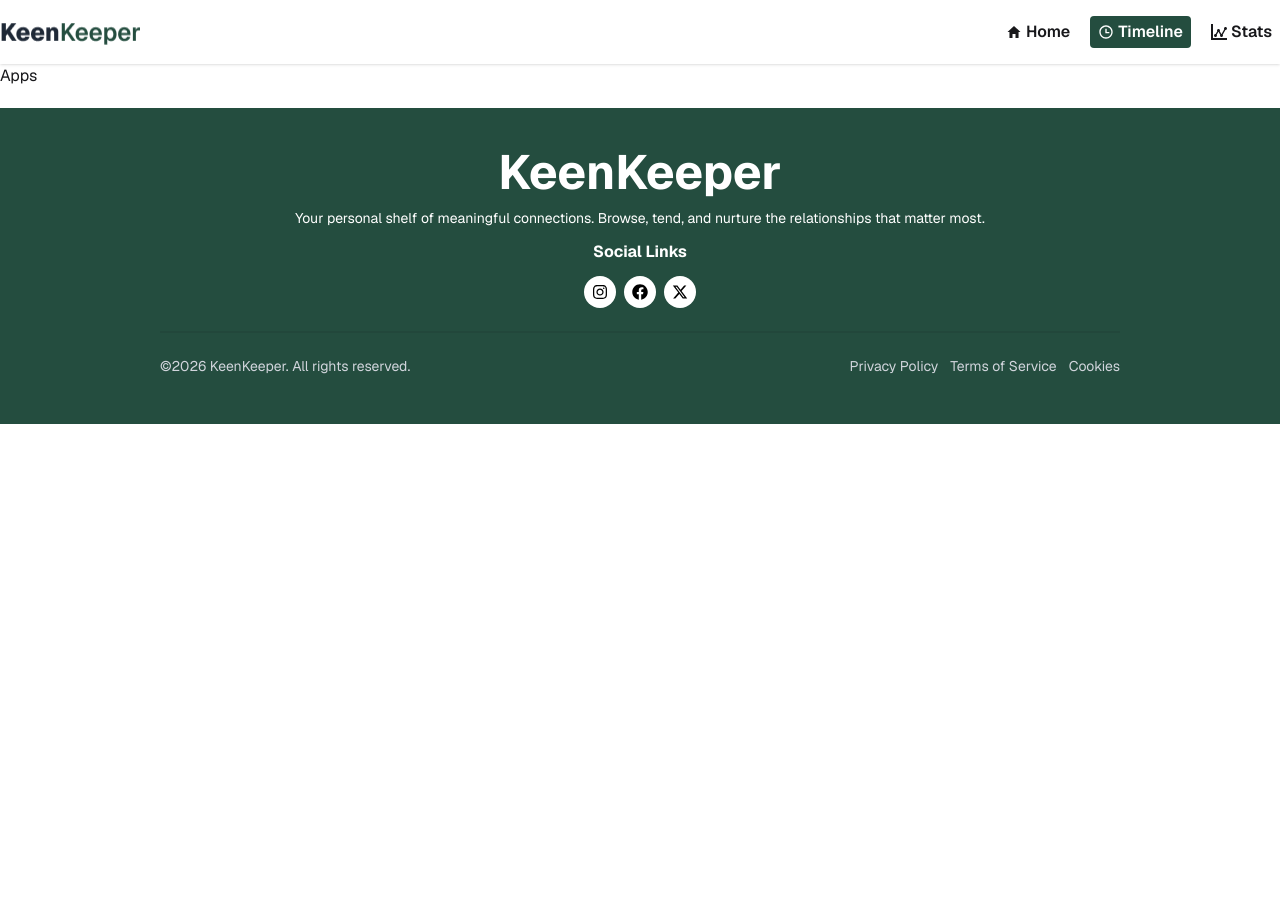
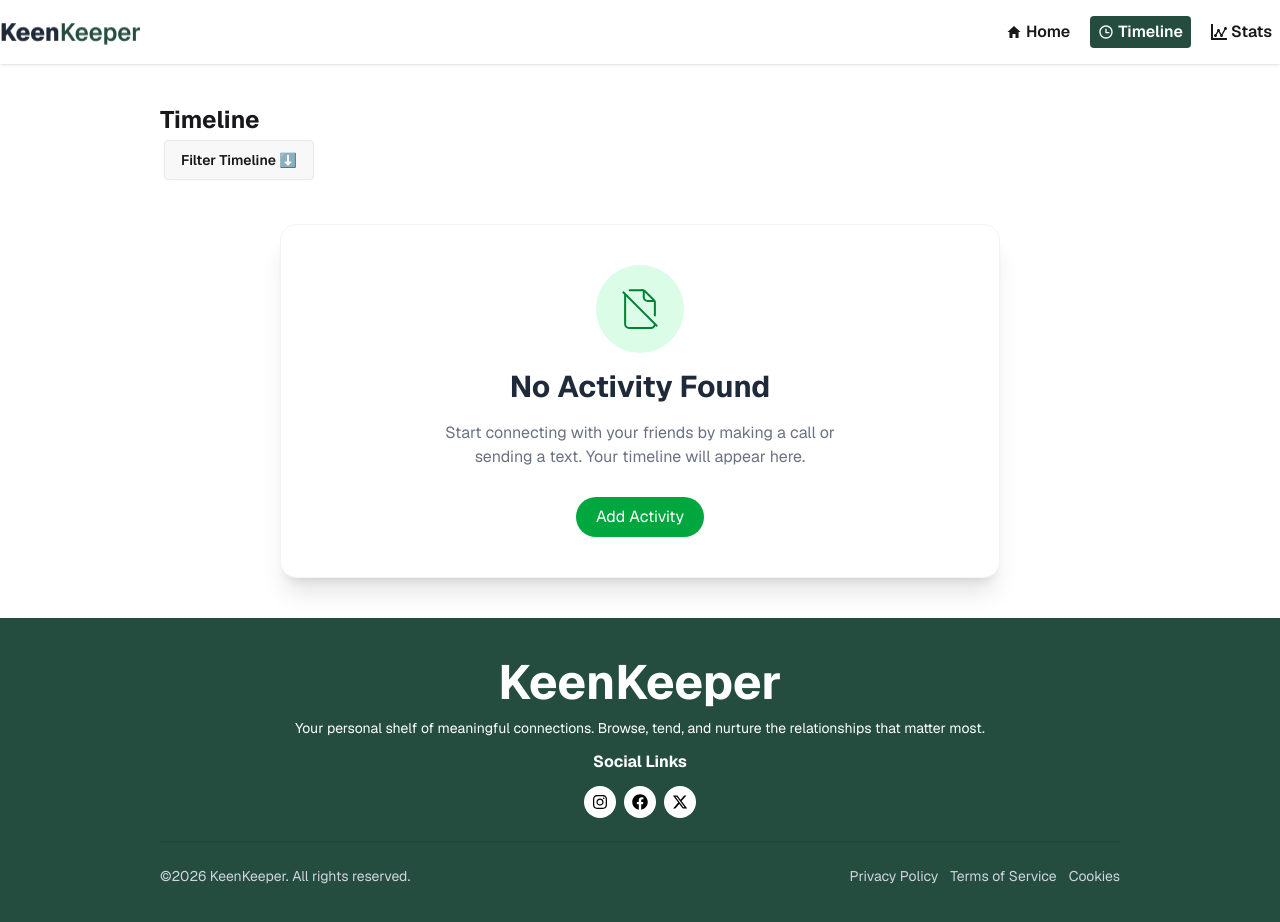
Before and after one commit to raju-codes77/A-7, a React (Vite) app: page /timeline in a window 1280 px wide. Shown: the top 922 px of the page. Before the commit the page ends 800 px from the top, so only its background shows below. Built offline with nearby package versions, Linux system fonts and the light colour scheme.

Commit message:
timline card added

```diff
--- a/package.json
+++ b/package.json
@@ -15,6 +15,7 @@
     "react-dom": "^19.2.4",
     "react-icons": "^5.6.0",
     "react-router": "^7.14.0",
+    "react-toastify": "^11.0.5",
     "tailwindcss": "^4.2.2"
   },
   "devDependencies": {
--- a/src/Components/Frienddetails/FrienddetailsCard.jsx
+++ b/src/Components/Frienddetails/FrienddetailsCard.jsx
@@ -1,8 +1,10 @@
-import React from 'react';
+import React, { useContext } from 'react';
 import { RiDeleteBin5Line, RiNotificationSnoozeLine } from 'react-icons/ri';
 import { IoArchiveOutline, IoVideocamOutline } from 'react-icons/io5';
 import { FiPhoneCall } from 'react-icons/fi';
 import { MdOutlineTextsms } from 'react-icons/md';
+import { toast } from 'react-toastify';
+import { FriendsActivityContext } from '../../Context/FriendsContext';
 
 const FrienddetailsCard = ({expectedFriend}) => {
      const friendStatus={
@@ -10,6 +12,26 @@ const FrienddetailsCard = ({expectedFriend}) => {
             due_soon:"bg-yellow-500 rounded-full px-2 text-white",
             on_track:"bg-[#244d3f] rounded-full px-2 text-white"
 
+        }
+
+        // context data access
+        const {audio,setAudio,video,setVideo,text,setText}=useContext(FriendsActivityContext);
+
+        // calling function handle
+
+        const handleCall=(friend,type)=>{
+                if(type==="Text"){
+                    toast.success(`Succesfully Sent ${type}  to ${friend?.name}`);
+                    setText([...text,friend]);
+                }
+                else if(type ==="Audio"){
+                    toast(`${type} Calling ${friend.name}`);
+                    setAudio([...audio,friend])
+                }
+                else{
+                    toast(`${type} Calling ${friend.name}`);
+                    setVideo([...video,friend])
+                }
         }
     return (
         <div className='w-3/4 mx-auto my-10'>
@@ -78,21 +100,21 @@ const FrienddetailsCard = ({expectedFriend}) => {
                </div>
 
                 {/* Snooze archieve and delete */}
-                <div className='min-h-[30px] col-span-2  bg--400 space-y-4'>
+                <div className='min-h-[30px] col-span-2   space-y-3'>
 
-                    <div className='bg-base-100  p-2 shadow-sm cursor-pointer hover:bg-gray-200 active:scale-95 '>
+                    <div className='bg-base-100  p-2 shadow-sm border border-gray-200 rounded cursor-pointer hover:bg-gray-200 active:scale-95 '>
 
                         <p className='font-semibold text-center flex items-center gap-1 justify-center'><RiNotificationSnoozeLine /> Snooze 2 Weeks</p>
 
                     </div>
 
-                    <div className='bg-base-100  p-2 shadow-sm cursor-pointer hover:bg-gray-200 active:scale-95 '>
+                    <div className='bg-base-100  p-2 shadow-sm border border-gray-200 rounded cursor-pointer hover:bg-gray-200 active:scale-95 '>
 
                         <p className='font-semibold text-center flex items-center gap-1 justify-center'><IoArchiveOutline /> Archive</p>
 
                     </div>
 
-                    <div className='bg-base-100  p-2 shadow-sm cursor-pointer hover:bg-gray-200 active:scale-95 '>
+                    <div className='bg-base-100  p-2 shadow-sm border border-gray-200 rounded cursor-pointer hover:bg-gray-200 active:scale-95 '>
 
                         <p className='font-semibold text-center text-red-600 flex items-center gap-1 justify-center'><RiDeleteBin5Line /> Delete</p>
 
@@ -105,21 +127,21 @@ const FrienddetailsCard = ({expectedFriend}) => {
                     <h2 className='text-[#244d3f] font-semibold'>Quick Check-In</h2>
                     <div className='grid md:grid-cols-3'>
                             <div className="card  bg-base-100 card-xs p-5 ">
-                                <button  className="card-body bg-gray-100 rounded cursor-pointer hover:bg-gray-200 active:scale-95  ">
+                                <button onClick={()=>handleCall(expectedFriend,"Audio")}  className="card-body bg-gray-100 rounded cursor-pointer hover:bg-gray-200 active:scale-95  ">
                                     <h2 className="font-bold text-2xl text-[#244d3f] text-center flex justify-center"><FiPhoneCall /></h2>
                                     <p className='text-center text-xl  text-gray-500'>Call</p>
 
                                 </button>
                                 </div>
                             <div className="card  bg-base-100 card-xs p-5 ">
-                                <button  className="card-body bg-gray-100 rounded cursor-pointer hover:bg-gray-200 active:scale-95  ">
+                                <button onClick={()=>handleCall(expectedFriend,"Text")}  className="card-body bg-gray-100 rounded cursor-pointer hover:bg-gray-200 active:scale-95  ">
                                     <h2 className="font-bold text-2xl text-[#244d3f] text-center flex justify-center"><MdOutlineTextsms /></h2>
                                     <p className='text-center text-xl  text-gray-500'>Text</p>
 
                                 </button>
                                 </div>
                             <div className="card   card-xs p-5 ">
-                                <button  className="card-body bg-gray-100 rounded cursor-pointer hover:bg-gray-200 active:scale-95 ">
+                                <button onClick={()=>handleCall(expectedFriend,"Video")} className="card-body bg-gray-100 rounded cursor-pointer hover:bg-gray-200 active:scale-95 ">
                                     <h2 className="font-bold text-2xl text-[#244d3f] text-center flex justify-center"><IoVideocamOutline /></h2>
                                     <p className='text-center text-xl  text-gray-500'>Video</p>
 
--- a/src/Components/FriendsList/FriendsList.jsx
+++ b/src/Components/FriendsList/FriendsList.jsx
@@ -1,10 +1,13 @@
-import React, {} from 'react';
+import React, { useContext } from 'react';
 import FriendsCard from '../Friendscard/FriendsCard';
 import useFriends from '../hooks/useFriends';
+import { FriendsActivityContext } from '../../Context/FriendsContext';
 
 // const friendsList=fetch('/friends.json').then(res=>res.json());
 
 const FriendsList = () => {
+    const contextData=useContext(FriendsActivityContext);
+    console.log(contextData,"context data")
     const {friends}=useFriends();
     return (
         <div className='w-3/4 mx-auto mt-8'>
--- /dev/null
+++ b/src/Components/Timeline/TimeLineCards.jsx
@@ -0,0 +1,21 @@
+import React, { useContext } from 'react';
+import { FriendsActivityContext } from '../../Context/FriendsContext';
+import TimelineCard from './TimelineCard';
+
+const TimeLineCards = () => {
+    const {audio,video,text}=useContext(FriendsActivityContext);
+    const allcards=[
+        ...audio.map(item=>({...item,type:"Audio"})),
+        ...video.map(item=>({...item,type:"Video"})),
+        ...text.map(item=>({...item,type:"Text"})),
+    ]
+    return (
+        <div className='space-y-3'>
+            {
+                allcards.map((card,index)=><TimelineCard key={index} card={card}></TimelineCard>)
+            }
+        </div>
+    );
+};
+
+export default TimeLineCards;
--- /dev/null
+++ b/src/Components/Timeline/Timeline.jsx
@@ -0,0 +1,39 @@
+import React, { useContext } from 'react';
+import { FriendsActivityContext } from '../../Context/FriendsContext';
+import TimelineNoFile from './TimelineNoFile';
+import TimelineCard from './TimelineCard';
+import TimeLineCards from './TimeLineCards';
+
+const Timeline = () => {
+
+    const {audio,video,text}=useContext(FriendsActivityContext);
+    return (
+        <div className='w-3/4 mx-auto my-10'>
+            <h2 className='font-bold text-2xl'>Timeline</h2>
+
+            {/* tmeline filter */}
+                    <div className="dropdown dropdown-center">
+                        <div tabIndex={0} role="button" className="btn m-1">Filter Timeline  ⬇️</div>
+                        <ul tabIndex="-1" className="dropdown-content menu bg-base-100 rounded-box z-1 w-52 p-2 shadow-sm">
+                            <li><a>By Audio</a></li>
+                            <li><a>By Vedio </a></li>
+                            <li><a>By Text </a></li>
+                        </ul>
+                    </div>
+
+                    {/* timeline card sectiom */}
+
+                        <div>
+                            {
+                                audio.length===0 && video.length===0 && text.length === 0?<TimelineNoFile></TimelineNoFile>:<TimeLineCards></TimeLineCards>
+
+
+
+                            }
+                        </div>
+
+        </div>
+    );
+};
+
+export default Timeline;
--- /dev/null
+++ b/src/Components/Timeline/TimelineCard.jsx
@@ -0,0 +1,28 @@
+import React from 'react';
+import { FaVideo } from 'react-icons/fa';
+import { IoIosText } from 'react-icons/io';
+import { MdPhoneCallback } from 'react-icons/md';
+
+const TimelineCard = ({card}) => {
+
+    return (
+        <div className='bg-base-100 shadow-sm p-3 border border-gray-200 rounded'>
+            <div className='flex gap-3 items-center'>
+                <p>
+
+                    {card.type ==="Text"&& <IoIosText />}
+                    {card.type ==="Audio"&& <MdPhoneCallback />}
+                    {card.type ==="Video"&& <FaVideo />}
+
+
+                </p>
+                <div>
+                    <h2><span className='font-bold'>{card.type} </span> with {card.name}</h2>
+                    <p className='text-gray-400'>{card.next_due_date}</p>
+                </div>
+            </div>
+        </div>
+    );
+};
+
+export default TimelineCard;
--- /dev/null
+++ b/src/Components/Timeline/TimelineNoFile.jsx
@@ -0,0 +1,36 @@
+import React from 'react';
+import { CiFileOff } from 'react-icons/ci';
+import { Link } from 'react-router';
+
+const TimelineNoFile = () => {
+    return (
+        <div className="w-3/4 mx-auto mt-10">
+
+            <div className="bg-white shadow-xl border border-gray-100 rounded-2xl p-10 flex flex-col items-center text-center gap-4 hover:shadow-2xl transition-all duration-300">
+
+                {/* Icon */}
+                <div className="bg-green-100 p-5 rounded-full">
+                    <CiFileOff className="text-5xl text-green-700" />
+                </div>
+
+                {/* Title */}
+                <h2 className="text-2xl md:text-3xl font-bold text-gray-800">
+                    No Activity Found
+                </h2>
+
+                {/* Subtitle */}
+                <p className="text-gray-500 max-w-md">
+                    Start connecting with your friends by making a call or sending a text. Your timeline will appear here.
+                </p>
+
+                {/* Button (optional UI boost) */}
+                <Link to={"/"} className="mt-3 px-5 py-2 bg-green-600 text-white rounded-full hover:bg-green-700 active:scale-95 transition">
+                    Add Activity
+                </Link>
+
+            </div>
+        </div>
+    );
+};
+
+export default TimelineNoFile;
--- /dev/null
+++ b/src/Context/FriendsActivity.jsx
@@ -0,0 +1,14 @@
+import { useState } from "react";
+import { FriendsActivityContext } from "./FriendsContext";
+
+
+
+
+const FriendsActivity = ({children}) => {
+    const [audio,setAudio]=useState([]);
+    const [video,setVideo]=useState([]);
+    const [text,setText]=useState([]);
+    return <FriendsActivityContext.Provider value={{audio,setAudio,video,setVideo,text,setText}}>{children}</FriendsActivityContext.Provider>;
+};
+
+export default FriendsActivity;
--- /dev/null
+++ b/src/Context/FriendsContext.jsx
@@ -0,0 +1,3 @@
+import { createContext } from "react";
+
+export const FriendsActivityContext=createContext();
--- a/src/main.jsx
+++ b/src/main.jsx
@@ -8,6 +8,9 @@ import ErrorPage from './Pages/ErrorPage';
 import FriendsList from './Components/FriendsList/FriendsList';
 import Banner from './Components/Banner/Banner';
 import FriendDetails from './Components/Frienddetails/FriendDetails';
+import { ToastContainer } from 'react-toastify';
+import FriendsActivity from './Context/FriendsActivity';
+import Timeline from './Components/Timeline/Timeline';
 
 
 const router = createBrowserRouter([
@@ -21,7 +24,7 @@ const router = createBrowserRouter([
       },
   {
     path:"/timeline",
-    element: <h2>Apps</h2>
+    element: <Timeline></Timeline>
   },
   {
     path:"/stats",
@@ -40,6 +43,14 @@ const router = createBrowserRouter([
 createRoot(document.getElementById('root')).render(
   <StrictMode>
 
-    <RouterProvider router={router} />
+    <FriendsActivity>
+
+       <RouterProvider router={router} />
+       <ToastContainer position="top-center" />
+
+    </FriendsActivity>
+
+
+
   </StrictMode>,
 )
```
Also changed, not shown: 1 other file (tests, documents, lock files or other folders).
